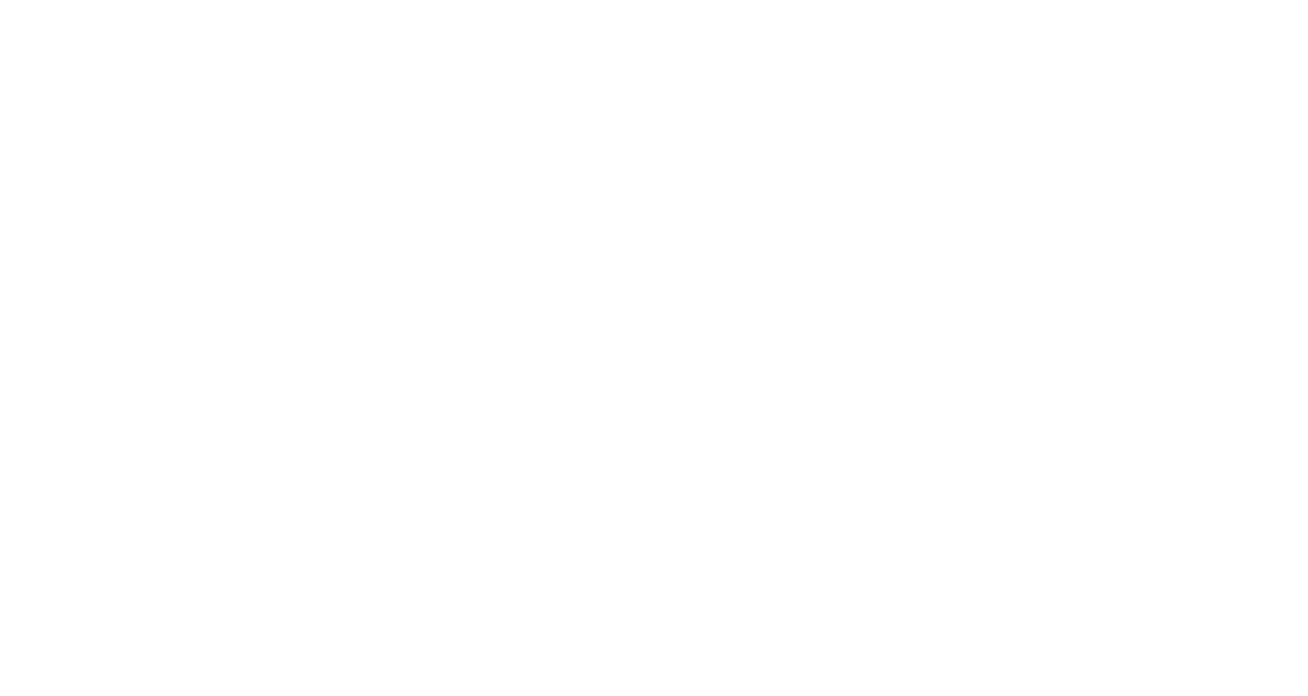
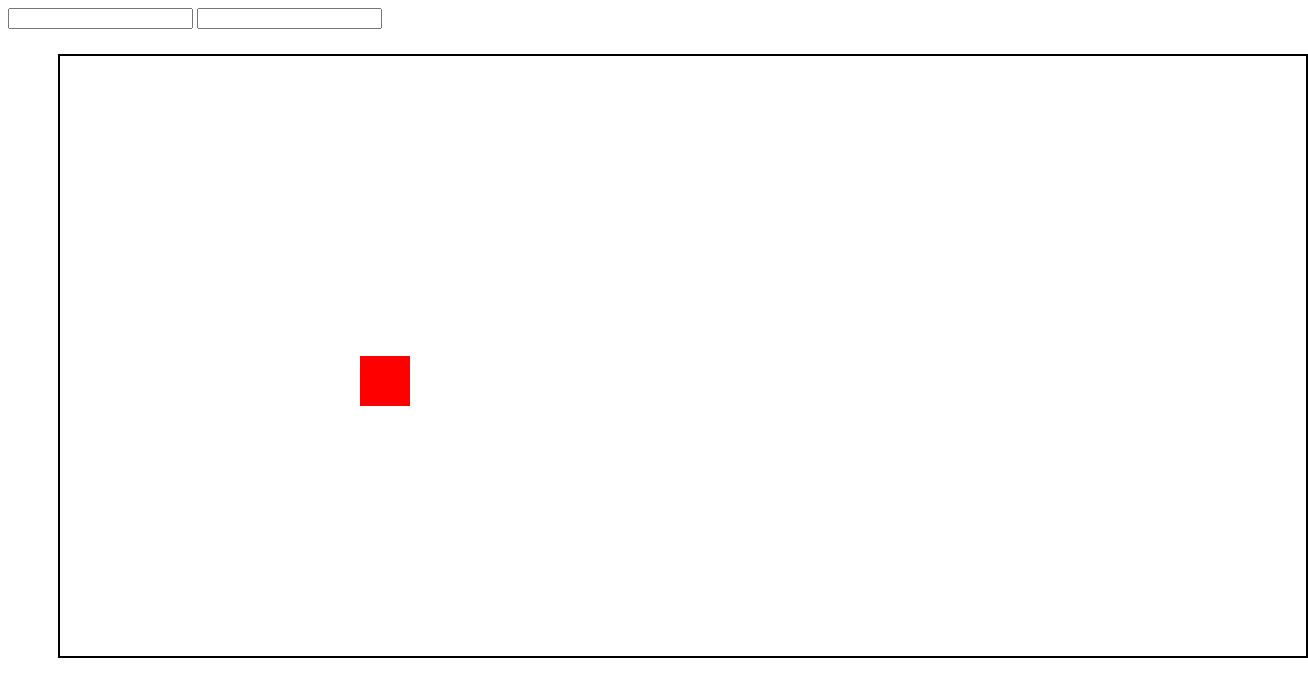
Before and after one commit to ParsiMounika/Fee-BootCamp-PERL, a plain HTML site: page CarGame/index.html in a window 1280 px wide. Shown: the whole page, 1308 px wide, since content can reach past the window. Drawn offline with Linux system fonts and the light colour scheme.

Commit message:
Created UI

```diff
--- /dev/null
+++ b/CarGame/css/main.css
@@ -0,0 +1,19 @@
+.bord{
+
+    border: 2px solid black;
+    width: 1250px;
+    height: 50px;
+    padding: 300px;
+    margin:25px 50px 25px 50px;
+    box-sizing: border-box;
+    overflow: hidden;
+
+}
+.image{
+    width: 50px;
+    height: 50px;
+    position: absolute;
+    background: red;
+    float: left;
+    margin:0px;
+}
--- a/CarGame/index.html
+++ b/CarGame/index.html
@@ -4,9 +4,16 @@
     <meta charset="UTF-8">
     <meta name="viewport" content="width=device-width, initial-scale=1.0">
     <meta http-equiv="X-UA-Compatible" content="ie=edge">
-    <title>Document</title>
+    <title>Car game</title>
+    <link rel="stylesheet" type="text/css" href="css/main.css"></link>
 </head>
 <body>
+    <input type="text" name="score" id="s">
+<input type="text" name="Best score" id="b">
+    <div class="bord">
+        <div class="image" id="icon">
+         </div>
+    </div>
 
 </body>
 </html>
```
Also changed, not shown: CarGame/carimage.jpg (added).
